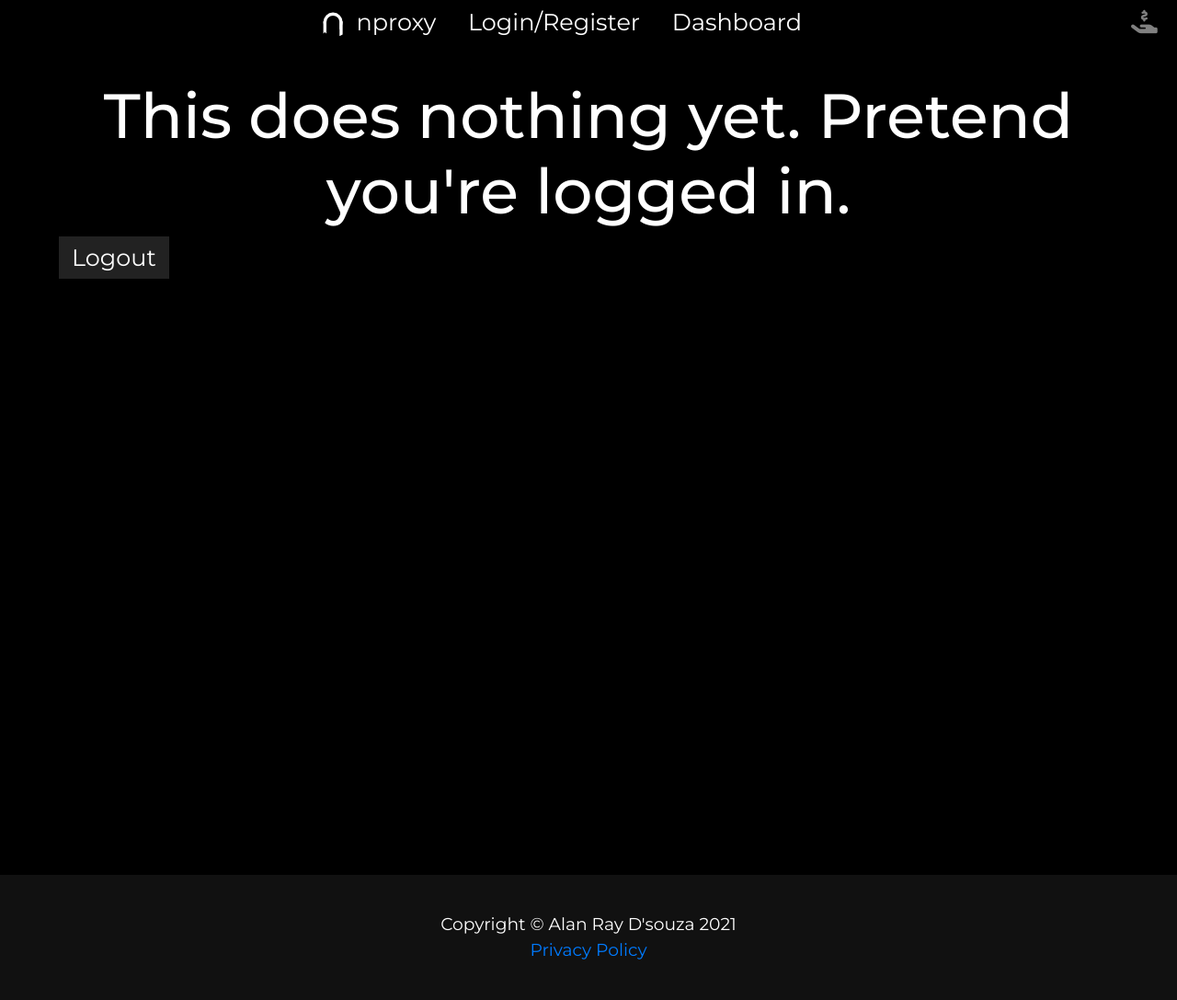
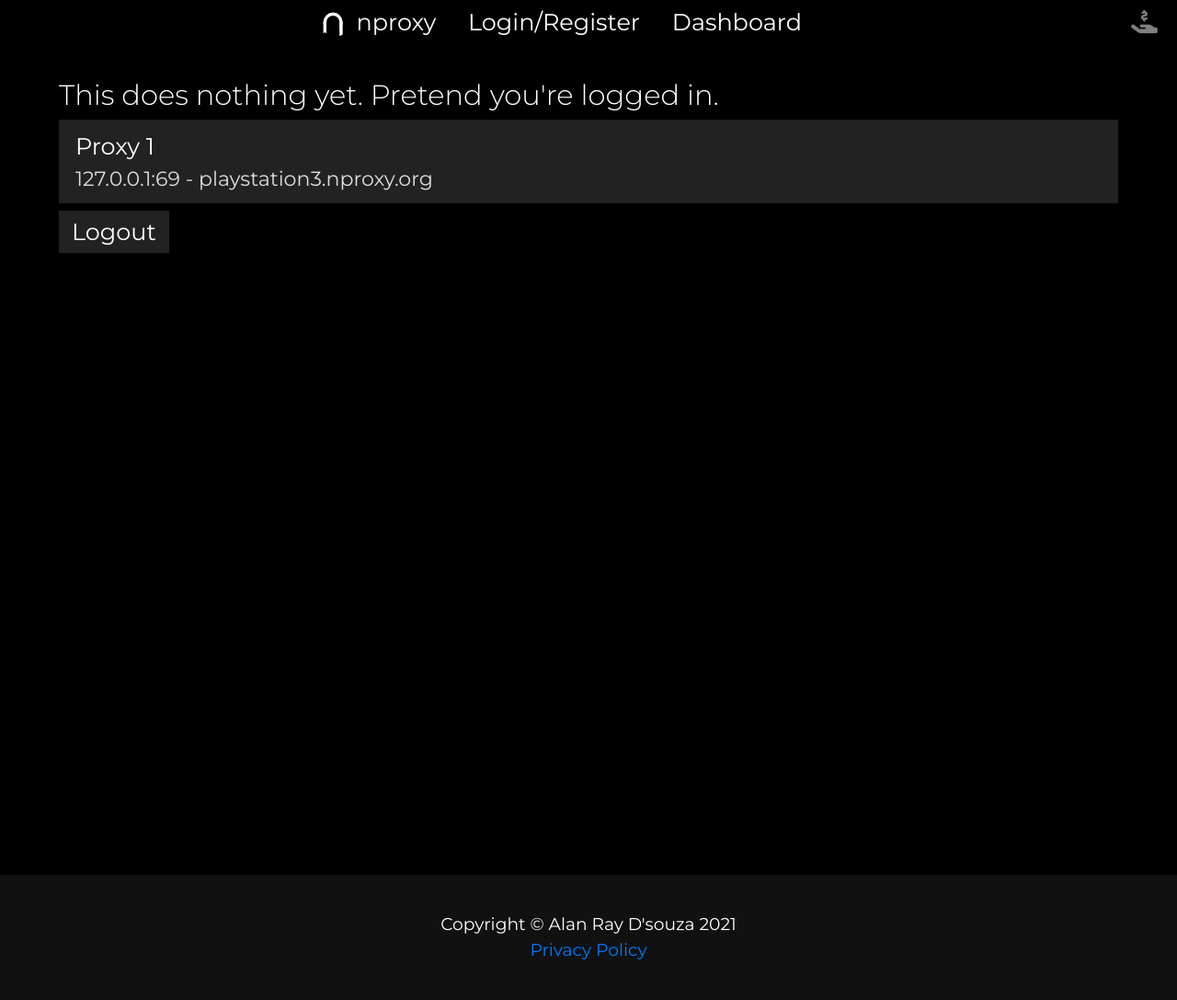
Before and after one commit to alanrme/nproxy, a Jekyll site: the page built from dashboard.html, in a window 1280 px wide. Shown: the whole page at 92% size. Built offline with Jekyll 4.4.1, drawn with Linux system fonts in a browser that asks for light colours; nearby versions of some CDN libraries.

Commit message:
Dash placeholder/Loader+navbar improvements/logo edit

```diff
--- a/_includes/head.html
+++ b/_includes/head.html
@@ -24,6 +24,7 @@
         integrity="sha256-9/aliU8dGd2tb6OSsuzixeV4y/faTqgFtohetphbbj0="
         crossorigin="anonymous"></script>
     <script defer src="/js/main.js" async></script>
+    <script defer src="/js/navbar.js" async></script>
 
     <script defer src="https://kit.fontawesome.com/926dde123c.js"></script>
 
--- a/_includes/nav.html
+++ b/_includes/nav.html
@@ -3,17 +3,17 @@
         <svg xmlns="http://www.w3.org/2000/svg" viewBox="0 0 1024 1024">
             <defs>
                 <style>
-                    .cls-2{stroke-miterlimit:10;stroke-width:50px;}
+                    .nav-logo-shapes{stroke-miterlimit:10;stroke-width:50px;}
                 </style>
             </defs>
-            <path class="cls-2" d="M768,457.83c0-141.38-114.62-256-256-256s-256,114.62-256,256a254.83,254.83,0,0,0,40,137.46V457.83a216,216,0,1,1,432,0V595.29A254.83,254.83,0,0,0,768,457.83Z"/>
-            <polygon class="cls-2" points="296 457.83 296 730.47 276 710.47 256 730.47 256 457.83 296 457.83"/>
-            <polygon class="cls-2" points="768 801.33 768 457.83 728 457.83 728 595.29 728 822.17 768 801.33"/>
+            <path class="nav-logo-shapes" d="M768,457.83c0-141.38-114.62-256-256-256s-256,114.62-256,256a254.83,254.83,0,0,0,40,137.46V457.83a216,216,0,1,1,432,0V595.29A254.83,254.83,0,0,0,768,457.83Z"/>
+            <polygon class="nav-logo-shapes" points="296 457.83 296 730.47 276 710.47 256 730.47 256 457.83 296 457.83"/>
+            <polygon class="nav-logo-shapes" points="768 801.33 768 457.83 728 457.83 728 595.29 728 822.17 768 801.33"/>
         </svg>
         nproxy
     </a>
-    <a href="login">Login/Register</a>
-    <a href="dash">Dashboard</a>
+    <a id="login-btn" href="login">Login/Register</a>
+    <a id="dash-btn" href="dash">Dashboard</a>
     <a id="donate" href="https://ko-fi.com/xilog">
         <i class="fas fa-hand-holding-usd fa-flip-horizontal"></i>
         <span class="text">Donate</span>
--- a/_layouts/default.html
+++ b/_layouts/default.html
@@ -26,12 +26,20 @@
         <p3>Loader stuck? Disable jQuery blocking.</p3>
         <div id="loader">
             <svg id="loader-n" data-name="Layer 1" viewBox="0 0 1024 1024" xmlns="http://www.w3.org/2000/svg">
-                <path class="cls-2" d="M768,612c0-141.38-114.62-256-256-256S256,470.62,256,612a254.83,254.83,0,0,0,40,137.46V612a216,216,0,1,1,432,0V749.46A254.83,254.83,0,0,0,768,612Z"/>
-                <polygon class="cls-2" points="296 612 296 884.64 276 864.64 256 884.64 256 612 296 612"/>
-                <polygon class="cls-2" points="768 955.5 768 612 728 612 728 749.46 728 976.34 768 955.5"/>
+                <defs>
+                    <style>
+                        .loader-n-shapes {
+                            stroke-miterlimit: 10;
+                            stroke-width: 15px;
+                        }
+                    </style>
+                </defs>
+                <path class="loader-n-shapes" d="M768,568.29c0-141.38-114.62-256-256-256s-256,114.62-256,256a254.84,254.84,0,0,0,40,137.46V568.29c0-119.3,96.71-216,216-216s216,96.7,216,216V705.75A254.84,254.84,0,0,0,768,568.29Z"/>
+                <polygon class="loader-n-shapes" points="296 568.29 296 840.93 276 820.93 256 840.93 256 568.29 296 568.29"/>
+                <path class="loader-n-shapes" d="M728,705.75V914.86a452.61,452.61,0,0,0,40-24.19V568.29H728Z"/>
             </svg>
             <svg id="loader-o" data-name="Layer 1" viewBox="0 0 1024 1024" xmlns="http://www.w3.org/2000/svg">
-                <path class="cls-1" d="M512,40A472.13,472.13,0,0,1,695.71,946.92,472.13,472.13,0,0,1,328.29,77.08,468.83,468.83,0,0,1,512,40m0-40C229.23,0,0,229.23,0,512s229.23,512,512,512,512-229.23,512-512S794.77,0,512,0Z"/>
+                <path class="loader-o-shapes" d="M512,55A457.13,457.13,0,0,1,689.87,933.11,457.13,457.13,0,0,1,334.13,90.89,454.2,454.2,0,0,1,512,55m0-55C229.23,0,0,229.23,0,512s229.23,512,512,512,512-229.23,512-512S794.77,0,512,0Z"/>
             </svg>
         </div>
     </div>
--- a/css/style.scss
+++ b/css/style.scss
@@ -5,8 +5,8 @@
 /* Fonts */
 $font-stack: "Montserrat", "Helvetica", "Arial";
 
-$primary: #1ec1c7;
-$secondary: #4e44b0;
+$primary: #2e2290;
+$secondary: #9e66d0;
 
 html {
 	font-size: 13px;
@@ -100,7 +100,7 @@ p3 {
 	align-items: center;
 	justify-content: center;
 	text-align: center;
-	background: #2e2290;
+	background: $primary;
 }
 
 
@@ -230,6 +230,21 @@ nav.awake {
 	transform: translateY(0);
 	transition: transform 0.5s;
 }
+@-webkit-keyframes animatedgradient {
+	0%{background-position:0% 50%}
+	50%{background-position:100% 50%}
+	100%{background-position:0% 50%}
+}
+@-moz-keyframes animatedgradient {
+	0%{background-position:0% 50%}
+	50%{background-position:100% 50%}
+	100%{background-position:0% 50%}
+}
+@keyframes animatedgradient {
+	0%{background-position:0% 50%}
+	50%{background-position:100% 50%}
+	100%{background-position:0% 50%}
+}
 
 
 
@@ -298,6 +313,19 @@ div#error-box {
 
 
 
+div.card {
+    margin: 0.5em 0;
+    padding: 0.5em 1em;
+    background: #222;
+    border-radius: 0;
+    p { margin-bottom: 0; }
+    p2 { color: #ddd; }
+}
+
+
+
+
+
 .scrollup {
 	position: fixed;
 	display: none;
@@ -357,8 +385,11 @@ div#error-box {
         fill: white;
         svg {
             height: 30vh;
+            &#loader-n { stroke: white }
             &#loader-o {
+                transition: transform 0.3s ease-in;
                 margin-left: -30vh;
+                &.big { transform: scale(1.2); }
             }
         }
     }
@@ -425,7 +456,7 @@ input[type="text"], input[type="password"], input[type="email"], input[type="num
         transition: 0.3s
     }
     &:focus {
-        border-color: #2e2290;
+        border-color: $primary;
     }
 
     &.error {
--- a/dashboard.html
+++ b/dashboard.html
@@ -3,5 +3,9 @@ layout: default
 title: Dashboard
 ---
 
-<h1>This does nothing yet. Pretend you're logged in.</h1>
+<h3>This does nothing yet. Pretend you're logged in.</h3>
+<div class="card">
+    <p>Proxy 1</p>
+    <p2>127.0.0.1:69 - playstation3.nproxy.org</p2>
+</div>
 <a href="/logout"><button>Logout</button></a>
--- a/index.js
+++ b/index.js
@@ -136,6 +136,12 @@ app.post('/login', passport.authenticate('local', {
     console.log(req.body.username)
 })
 
+app.post('/authenticated', function (req, res, next) {
+    // check if user is authenticated
+    if (req.user) res.send(true)
+    else res.send(false)
+});
+
 app.get('/logout', function(req, res){
     req.logOut();
     res.redirect('/');
--- a/js/main.js
+++ b/js/main.js
@@ -1,7 +1,7 @@
 // LOADER HIDE
 $(window).on("load", function() {
     $('#loader-bg').animate({opacity: 0}, 300, function () { $('#loader-bg').hide();} );
-    // fade out loader, then hide
+    $('#loader-o').addClass("big")
 })
 
 $(function(){
--- /dev/null
+++ b/js/navbar.js
@@ -0,0 +1,8 @@
+fetch('/authenticated', { method: 'POST' }).then(function(response) {
+    response.text().then(function(res) {
+        // hide login button if user logged in already, else hide dash
+        console.log(res)
+        if (res == "true") $("#login-btn").hide();
+        else $("#dash-btn").hide();
+    });
+});
```
